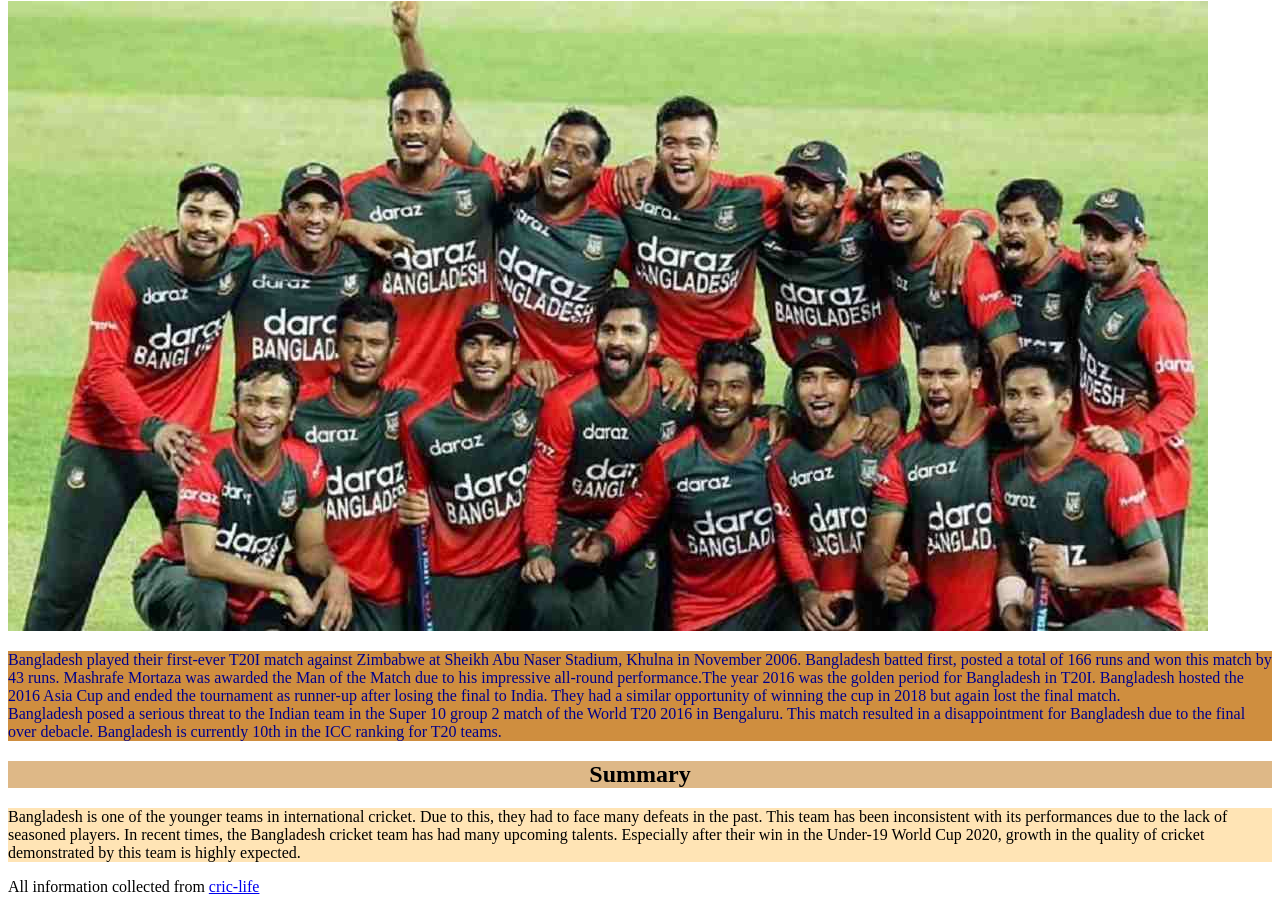
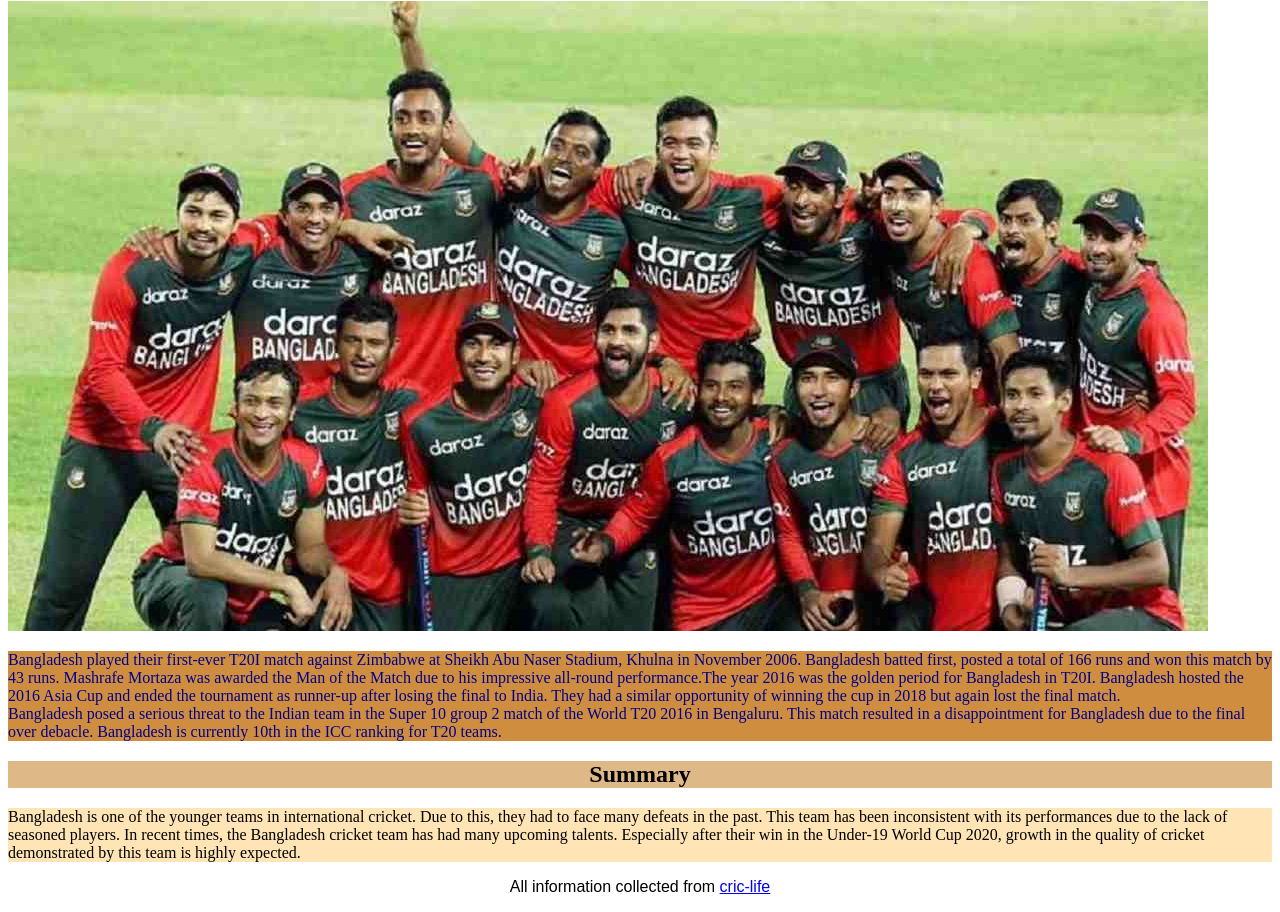
Before and after one commit to Ovijitnath/my-4th-repo, a plain HTML site: page index.html in a window 1280 px wide. Shown: the part 2410-3322 px from the top of the page. Drawn offline with Linux system fonts and the light colour scheme.

Commit message:
styles added in footer

```diff
--- a/index.html
+++ b/index.html
@@ -48,6 +48,6 @@
     </div>
 </body>
 <footer>
-    <p>All information collected from <a href="https://www.cric-life.com/article/history-of-cricket-in-bangladesh/">cric-life</a></p>
+    <p class="collection">All information collected from <a href="https://www.cric-life.com/article/history-of-cricket-in-bangladesh/">cric-life</a></p>
 </footer>
 </html>
--- a/style.css
+++ b/style.css
@@ -5,6 +5,7 @@ h1{
 .intro{
     background-color: rgb(145, 200, 200);
     font-size: large;
+
 }
 #format{
     color: darkgreen;
@@ -31,3 +32,7 @@ h1{
     background-color: moccasin;
 
 }
+.collection{
+    text-align: center;
+    font-family: fantasy;
+}
```
